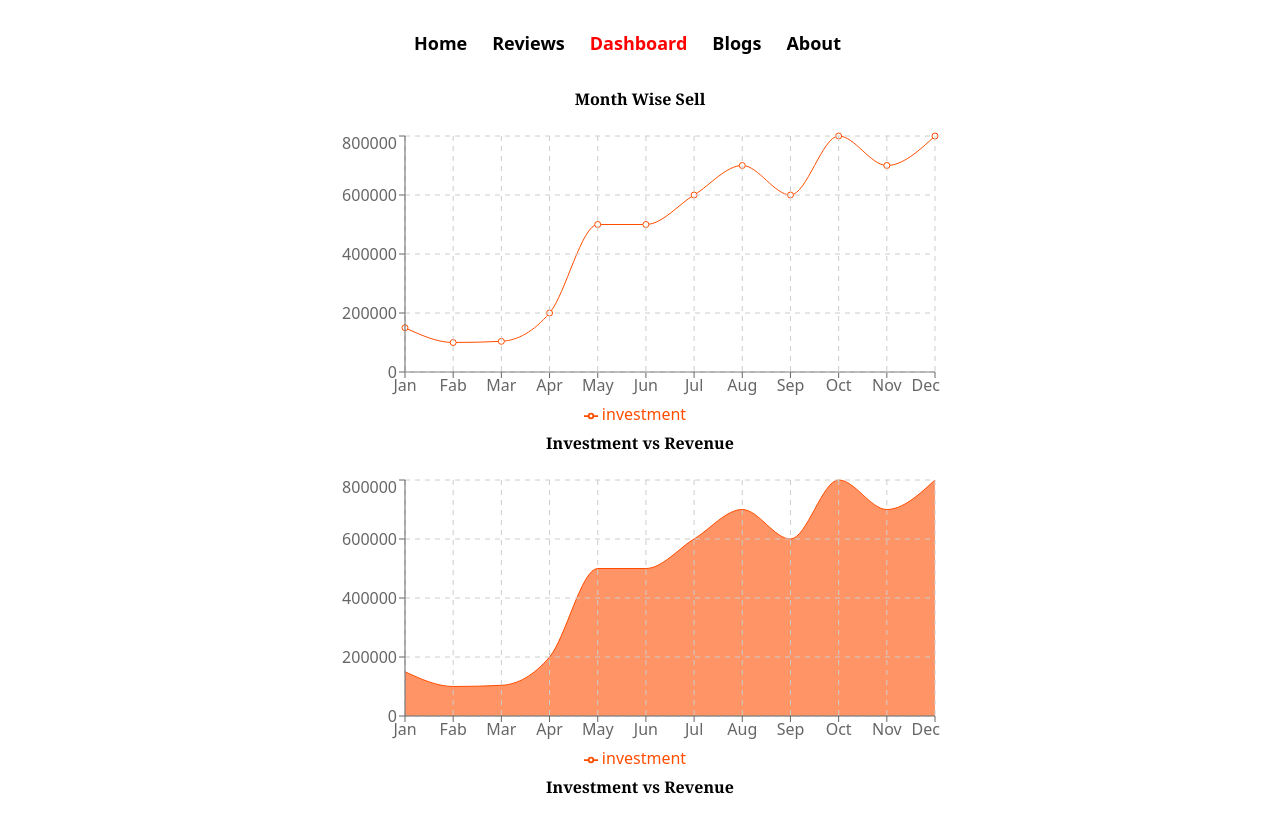
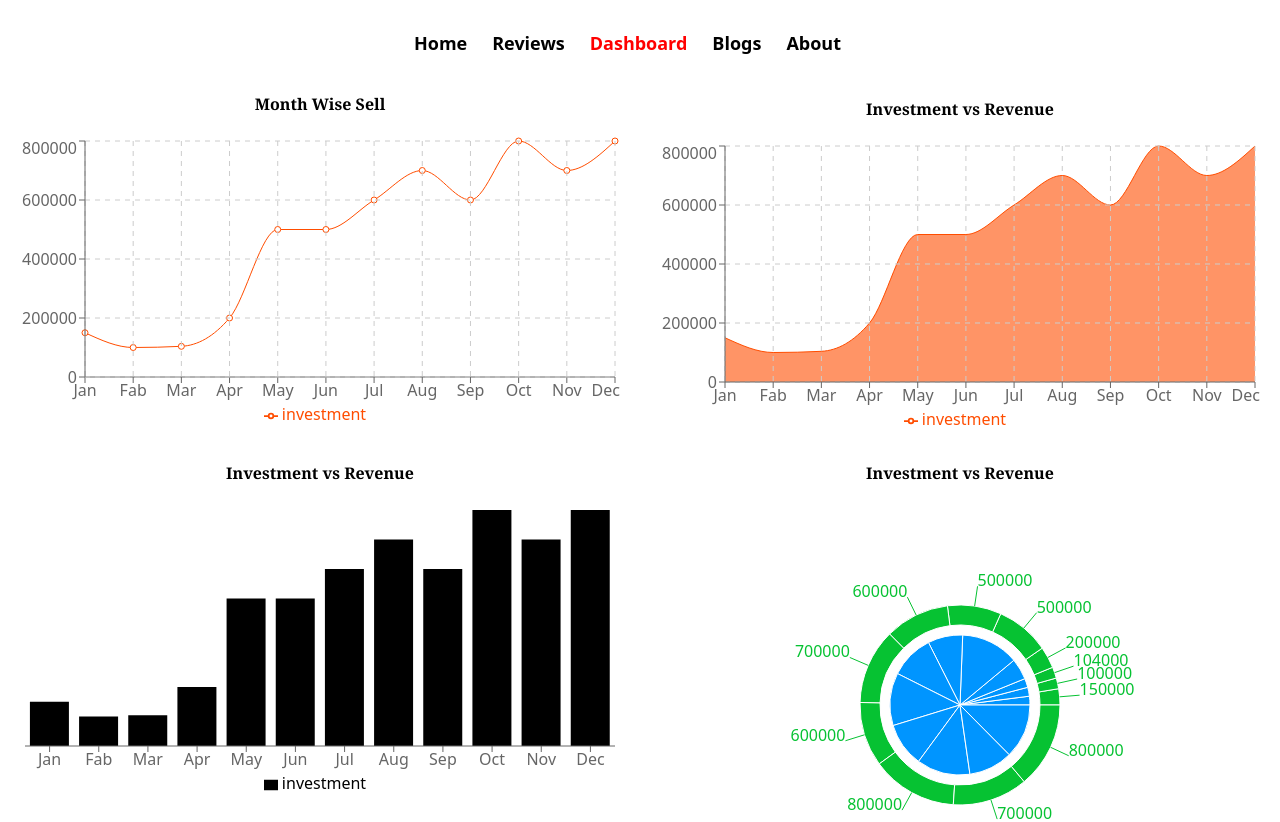
Before and after one commit to iamshakil19/your-next-gpu-your-best-gpu, a React (Create React App) app: page /dashboard in a window 1280 px wide. Shown: the top 822 px of the page. Built offline with nearby package versions, Linux system fonts and the light colour scheme.

Commit message:
all charts are complete

```diff
--- a/src/Components/Dashboard/Dashboard.css
+++ b/src/Components/Dashboard/Dashboard.css
@@ -1,3 +1,9 @@
 .dashboard-container div{
-    margin: 0 auto;
+    margin: 5px auto;
 }
+@media screen and (min-width: 992px) {
+    .dashboard-container{
+        display: grid;
+        grid-template-columns: repeat(2, 1fr);
+    }
+}
--- a/src/Components/MyBarChart/MyBarChart.js
+++ b/src/Components/MyBarChart/MyBarChart.js
@@ -2,6 +2,7 @@ import React from 'react';
 import { Bar, BarChart, Legend, Tooltip, XAxis } from 'recharts';
 import useChartData from '../Hooks/useChartData';
 import './MyBarChart.css'
+
 const MyBarChart = () => {
     const [chartData, setChartData] = useChartData()
     return (
--- a/src/Components/MyPieChart/MyPieChart.js
+++ b/src/Components/MyPieChart/MyPieChart.js
@@ -1,10 +1,20 @@
 import React from 'react';
+import { Cell, Legend, Pie, PieChart, Sector, Tooltip, XAxis } from 'recharts';
+import useChartData from '../Hooks/useChartData';
 import './MyPieChart.css'
 
 const MyPieChart = () => {
+    const [chartData, setChartData] = useChartData()
     return (
         <div>
-
+            <h2 className='text-center font-bold mb-5 font-serif'>Investment vs Revenue</h2>
+            <PieChart width={400} height={400}>
+                <Pie data={chartData} dataKey={"revenue"} cx="50%" cy="50%" outerRadius={70} fill="#0095ff"></Pie>
+                <Pie data={chartData} dataKey={"investment"} cx="50%" cy="50%" innerRadius={80} outerRadius={100} fill="#06c232" label></Pie>
+                <Tooltip></Tooltip>
+                <Cell></Cell>
+                <Sector></Sector>
+            </PieChart>
         </div>
     );
 };
```
